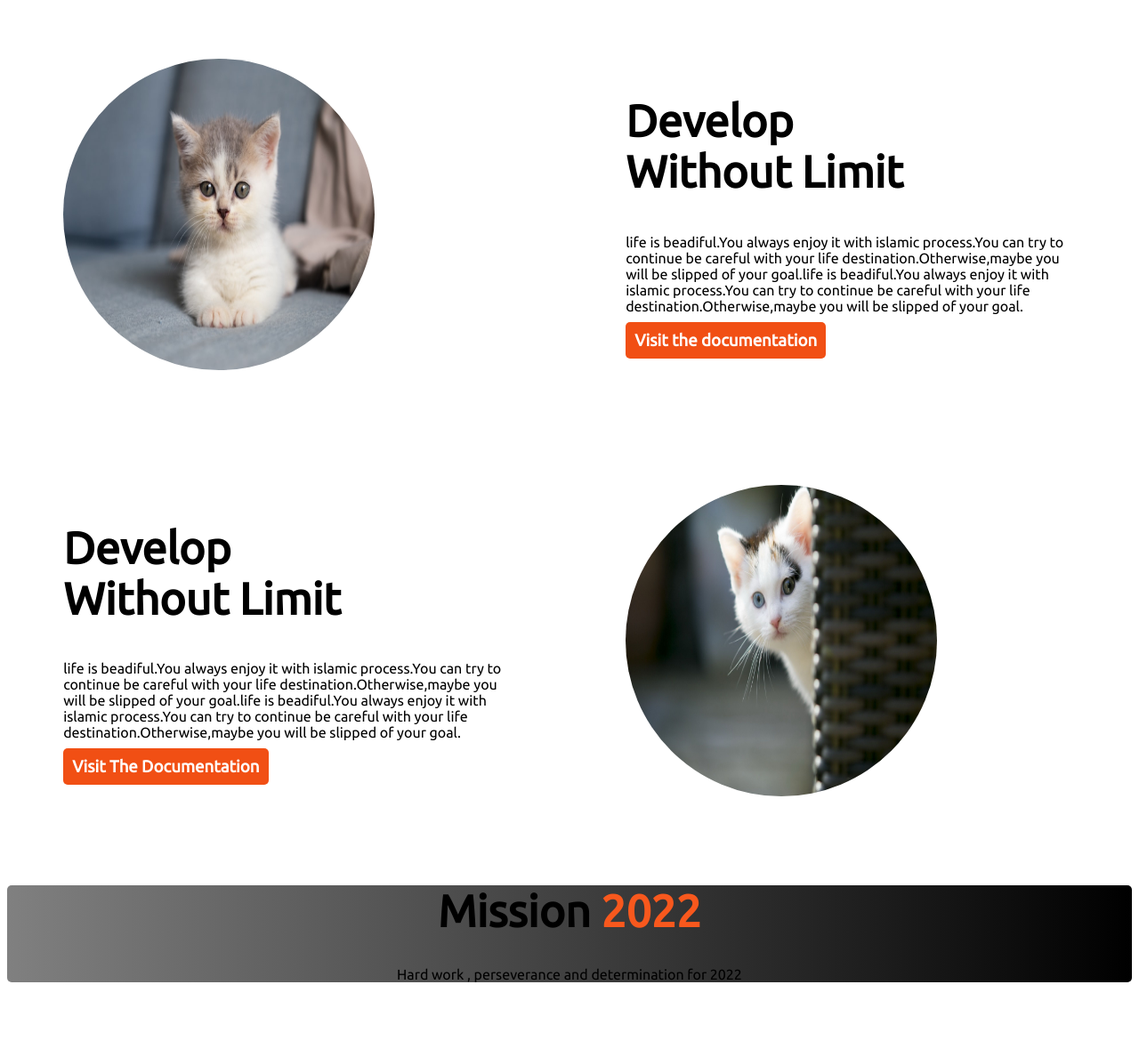
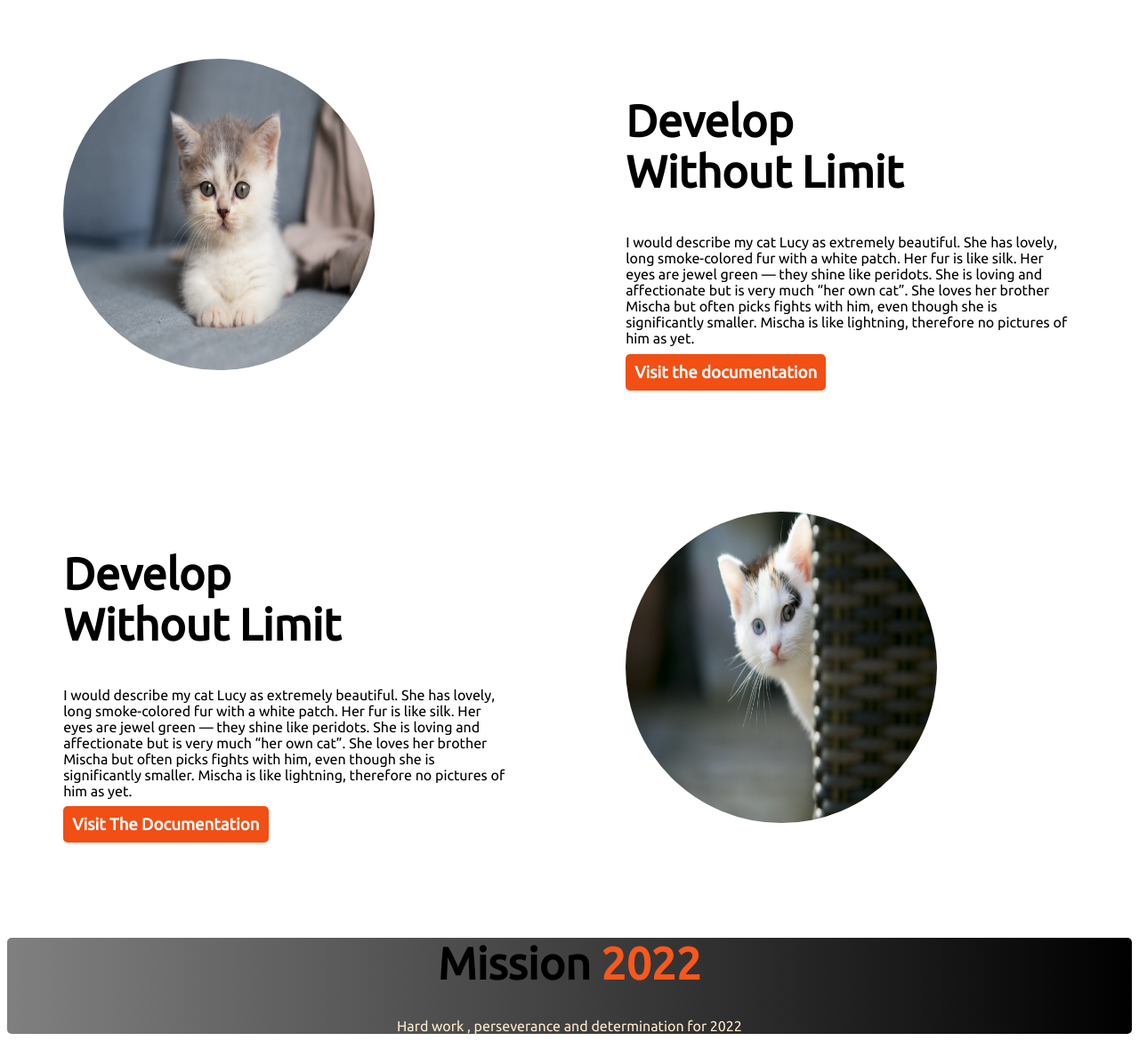
Before and after one commit to araf78/assignmen-01-portfolio, a plain HTML site: page index.html in a window 1280 px wide. Shown: the part 976-2146 px from the top of the page at 89% size. Before the commit the page ends 2088 px from the top, so only its background shows below. Drawn offline with Linux system fonts and the light colour scheme.

Commit message:
assignment

```diff
--- a/index.css
+++ b/index.css
@@ -13,6 +13,7 @@ h1{
     color: rgb(248, 88, 29);
 }
 .top-left-order{
+    border-left: brown;
     border-left: rgb(248, 88, 29) ;
 }
 .link-button{
@@ -39,6 +40,7 @@ small{
     width: 350px;
     height: 350px;
     border-radius: 50%;
+    text-align: justify;
 }
 .color-2022{
     color: rgb(230, 91, 11);
@@ -91,8 +93,10 @@ small{
 }
 .Develop-without-limit{
     font-size: 50px;
+    text-align: justify;
 }
 .footer-center{
+    color: blanchedalmond;
     text-align: center;
 }
 .footer-bg-color{
--- a/index.html
+++ b/index.html
@@ -61,7 +61,7 @@
     <div class="half-width">
         <h1 class="Develop-without-limit">Develop <br> Without Limit</h1>
         <p>
-            life is beadiful.You always enjoy it with islamic process.You can try to continue be careful with your life destination.Otherwise,maybe you will be slipped of your goal.life is beadiful.You always enjoy it with islamic process.You can try to continue be careful with your life destination.Otherwise,maybe you will be slipped of your goal.
+            I would describe my cat Lucy as extremely beautiful. She has lovely, long smoke-colored fur with a white patch. Her fur is like silk. Her eyes are jewel green — they shine like peridots. She is loving and affectionate but is very much “her own cat”. She loves her brother Mischa but often picks fights with him, even though she is significantly smaller. Mischa is like lightning, therefore no pictures of him as yet.
         </p>
         <h3><a class="link-button" target="_blank" href="">Visit the documentation</a></h3>
     </div>
@@ -71,7 +71,7 @@
     <div class="half-width">
         <h1 class="Develop-without-limit">Develop <br> Without Limit</h1>
         <p>
-            life is beadiful.You always enjoy it with islamic process.You can try to continue be careful with your life destination.Otherwise,maybe you will be slipped of your goal.life is beadiful.You always enjoy it with islamic process.You can try to continue be careful with your life destination.Otherwise,maybe you will be slipped of your goal.
+            I would describe my cat Lucy as extremely beautiful. She has lovely, long smoke-colored fur with a white patch. Her fur is like silk. Her eyes are jewel green — they shine like peridots. She is loving and affectionate but is very much “her own cat”. She loves her brother Mischa but often picks fights with him, even though she is significantly smaller. Mischa is like lightning, therefore no pictures of him as yet.
         </p>
         <h3><a class="link-button" target="_blank" href="">Visit The Documentation</a></h3>
     </div>
```
Also changed, not shown: dream-bg.png (added), exp-bg.png (added).
